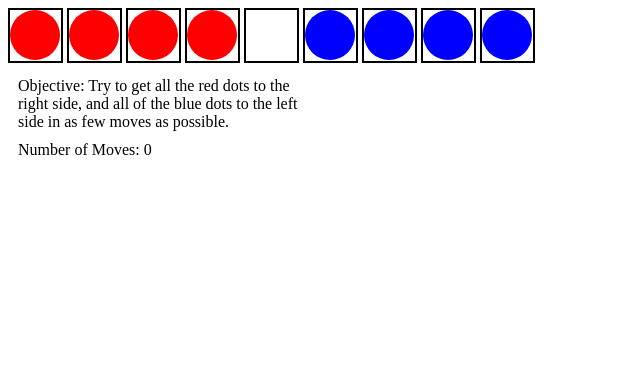
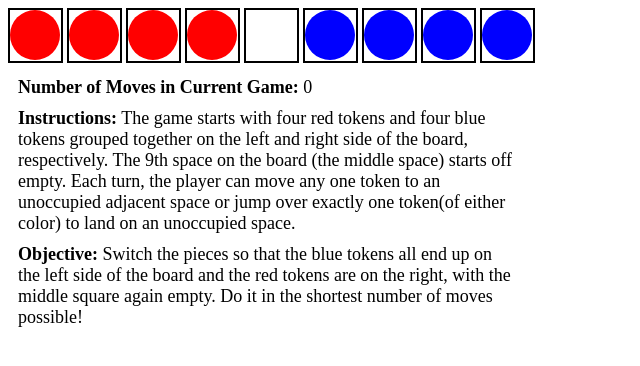
Before and after one commit to sts10/Switch_game, a plain HTML site: page switch.html in a window 1280 px wide. Shown: the whole page, without its empty margins (0-640 px from the left). Drawn offline with Linux system fonts and the light colour scheme.

Commit message:
add instructions and objective to html page

```diff
--- a/switch.html
+++ b/switch.html
@@ -6,7 +6,8 @@
 	<style type="text/css">
 		.text {
 			margin: 10px;
-			width: 300px;
+			width: 500px;
+			font-size: 18px;
 		}
 	</style>
 </head>
@@ -23,11 +24,26 @@
 	<canvas id="9" width=51 height=51 style="border-style:solid; border-width:2px;"></canvas>
 </div>
 <div class="text">
-	Objective: Try to get all the red dots to the right side, and all of the blue dots to the left side in as few moves as possible.
+	<strong>Number of Moves in Current Game:</strong> <span id="number_of_moves">0</span>
+</div>
+
+<div class="text">
+	<strong>Instructions:</strong>
+	The game starts with four red tokens and four blue tokens grouped together on the left
+	and right side of the board, respectively.
+	The 9th space on the board (the middle space) starts off empty.
+
+	Each turn, the player can move any one token to an unoccupied adjacent space or jump over
+	exactly one token(of either color) to land on an unoccupied space.
 </div>
 <div class="text">
-	Number of Moves: <span id="number_of_moves">0</span>
+	<strong>Objective:</strong>
+	Switch the pieces so that the blue tokens all end up on the left side of the board
+	and the red tokens are on the right, with the middle square again empty.
+	Do it in the shortest number of moves possible!
 </div>
+
+
 
 
 <script src="switch.js"></script>
```
